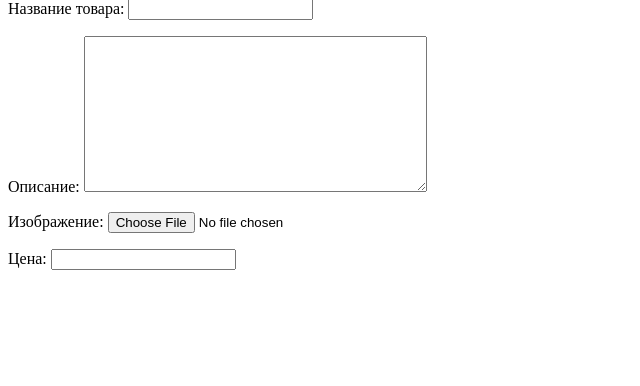
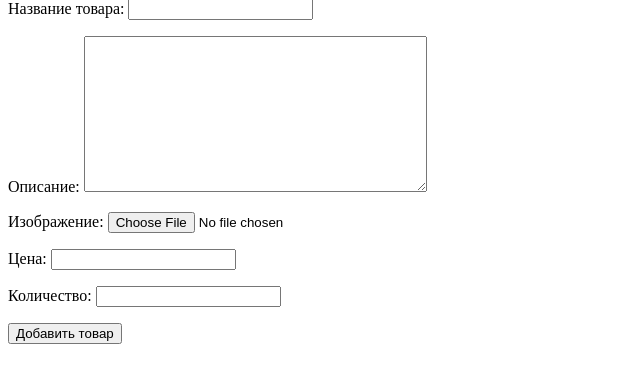
Before and after one commit to bulatsabirow/sabirov_itis_django2k_11100, a Django app: page /add_product/ in a window 1280 px wide. Shown: the part 81-467 px from the top of the page, without its empty margins (0-640 px from the left). Run offline with Django 4.2, Linux system fonts and the light colour scheme.

Commit message:
+ add products

```diff
--- a/web/forms.py
+++ b/web/forms.py
@@ -1,3 +1,5 @@
+from datetime import date
+
 from django import forms
 
 from web.models import Product
@@ -12,7 +14,7 @@ class AuthorizationForm(forms.Form):
 class RegisterForm(AuthorizationForm):
     name = forms.CharField()
     phone = forms.CharField(validators=[phone_validator])
-    birthdate = forms.DateField(widget=forms.SelectDateWidget())
+    birthdate = forms.DateField(widget=forms.SelectDateWidget(years=range(1900, date.today().year+1)))
 
 
 class ProductForm(forms.ModelForm):
@@ -22,12 +24,15 @@ class ProductForm(forms.ModelForm):
 
     class Meta:
         model = Product
-        fields = ('name', 'description', 'photo', 'price')
+        fields = ('name', 'description', 'photo', 'price', 'count')
         labels = {'name': 'Название товара',
                   'description': 'Описание',
                   'photo': 'Изображение',
                   'price': 'Цена',
+                  'count': 'Количество',
                   }
         widgets = {
             'price': forms.NumberInput(),
+            'photo': forms.FileInput(),
+            'count': forms.NumberInput(),
         }
--- a/web/templates/web/add_product.html
+++ b/web/templates/web/add_product.html
@@ -10,7 +10,9 @@
 <body>
     <h1>Добавление товара</h1>
     <form action="" method="post">
+        {% csrf_token %}
         {{ form.as_p }}
+        <button>Добавить товар</button>
     </form>
 </body>
 </html>
--- a/web/templates/web/main.html
+++ b/web/templates/web/main.html
@@ -12,6 +12,7 @@
     <hr>
     {% if user.is_authenticated %}
         <b>Добро пожаловать, {{ user.name }}!</b>
+        <a href="{% url 'add' %}">Добавить товар</a>
     {% else %}
         <a href="{% url 'register' %}">Регистрация</a> |
         <a href="{% url 'auth' %}">Авторизация</a>
--- a/web/views.py
+++ b/web/views.py
@@ -66,9 +66,10 @@ def authorization_view(request):
 def add_product_view(request):
     form = ProductForm()
     if request.method == 'POST':
-        form = ProductForm(request.POST)
+        form = ProductForm(request.POST, initial={'user': request.user})
         if form.is_valid():
-            pass
+            product = form.save()
+            return redirect('product', product.id)
     return render(request, 'web/add_product.html', {
         'form': form,
     })
```
